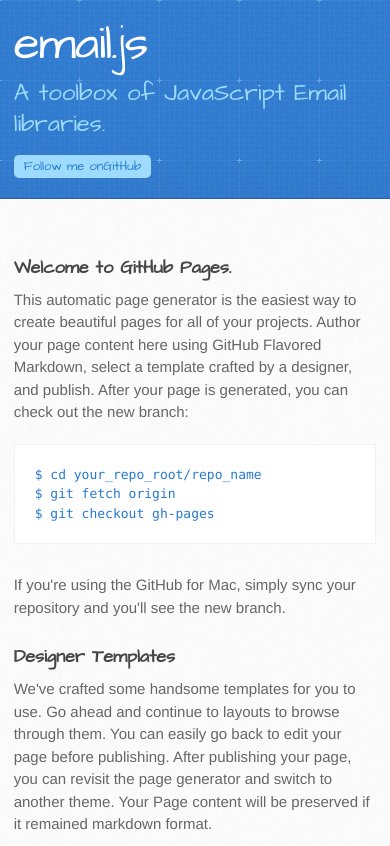
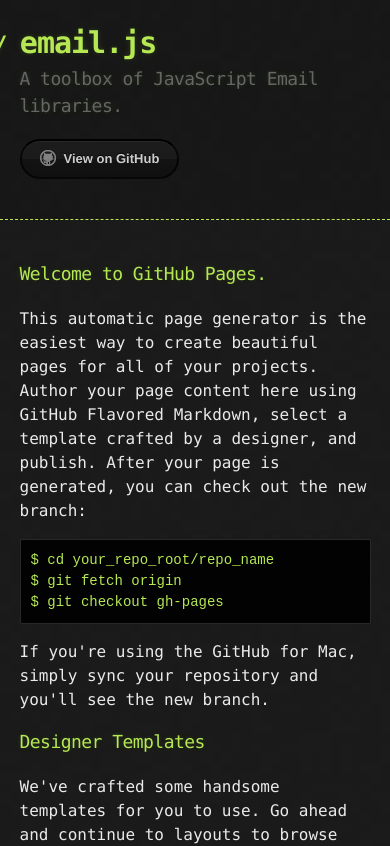
Before and after one commit to emailjs/emailjs.github.io, a plain HTML site: page index.html in a window 390 px wide. Shown: the top 846 px of the page. Drawn offline with Linux system fonts and the light colour scheme.

Commit message:
Replace master branch with page content via GitHub

```diff
--- a/index.html
+++ b/index.html
@@ -3,32 +3,30 @@
   <head>
     <meta charset='utf-8'>
     <meta http-equiv="X-UA-Compatible" content="chrome=1">
-    <meta name="viewport" content="width=device-width, initial-scale=1, maximum-scale=1">
-    <link href='https://fonts.googleapis.com/css?family=Architects+Daughter' rel='stylesheet' type='text/css'>
+
     <link rel="stylesheet" type="text/css" href="stylesheets/stylesheet.css" media="screen" />
     <link rel="stylesheet" type="text/css" href="stylesheets/pygment_trac.css" media="screen" />
     <link rel="stylesheet" type="text/css" href="stylesheets/print.css" media="print" />
-
-    <!--[if lt IE 9]>
-    <script src="//html5shiv.googlecode.com/svn/trunk/html5.js"></script>
-    <![endif]-->
 
     <title>email.js by emailjs</title>
   </head>
 
   <body>
+
     <header>
-      <div class="inner">
+      <div class="container">
         <h1>email.js</h1>
         <h2>A toolbox of JavaScript Email libraries.</h2>
-        <a href="https://github.com/emailjs" class="button"><small>Follow me on</small>GitHub</a>
+
+        <section id="downloads">
+          <a href="https://github.com/emailjs" class="btn btn-github"><span class="icon"></span>View on GitHub</a>
+        </section>
       </div>
     </header>
 
-    <div id="content-wrapper">
-      <div class="inner clearfix">
-        <section id="main-content">
-          <h3>
+    <div class="container">
+      <section id="main_content">
+        <h3>
 <a name="welcome-to-github-pages" class="anchor" href="#welcome-to-github-pages"><span class="octicon octicon-link"></span></a>Welcome to GitHub Pages.</h3>
 
 <p>This automatic page generator is the easiest way to create beautiful pages for all of your projects. Author your page content here using GitHub Flavored Markdown, select a template crafted by a designer, and publish. After your page is generated, you can check out the new branch:</p>
@@ -59,14 +57,7 @@
 <a name="support-or-contact" class="anchor" href="#support-or-contact"><span class="octicon octicon-link"></span></a>Support or Contact</h3>
 
 <p>Having trouble with Pages? Check out the documentation at <a href="http://help.github.com/pages">http://help.github.com/pages</a> or contact <a href="mailto:support@github.com">support@github.com</a> and we’ll help you sort it out.</p>
-        </section>
-
-        <aside id="sidebar">
-
-
-          <p>This page was generated by <a href="https://pages.github.com">GitHub Pages</a> using the Architect theme by <a href="https://twitter.com/jasonlong">Jason Long</a>.</p>
-        </aside>
-      </div>
+      </section>
     </div>
 
 
--- a/stylesheets/pygment_trac.css
+++ b/stylesheets/pygment_trac.css
@@ -1,4 +1,3 @@
-.highlight  { background: #ffffff; }
 .highlight .c { color: #999988; font-style: italic } /* Comment */
 .highlight .err { color: #a61717; background-color: #e3d2d2 } /* Error */
 .highlight .k { font-weight: bold } /* Keyword */
@@ -35,7 +34,7 @@
 .highlight .ne { color: #990000; font-weight: bold } /* Name.Exception */
 .highlight .nf { color: #990000; font-weight: bold } /* Name.Function */
 .highlight .nn { color: #555555 } /* Name.Namespace */
-.highlight .nt { color: #000080 } /* Name.Tag */
+.highlight .nt { color: #CBDFFF } /* Name.Tag */
 .highlight .nv { color: #008080 } /* Name.Variable */
 .highlight .ow { font-weight: bold } /* Operator.Word */
 .highlight .w { color: #bbbbbb } /* Text.Whitespace */
--- a/stylesheets/stylesheet.css
+++ b/stylesheets/stylesheet.css
@@ -1,479 +1,247 @@
-/* http://meyerweb.com/eric/tools/css/reset/
-   v2.0 | 20110126
-   License: none (public domain)
-*/
-html, body, div, span, applet, object, iframe,
-h1, h2, h3, h4, h5, h6, p, blockquote, pre,
-a, abbr, acronym, address, big, cite, code,
-del, dfn, em, img, ins, kbd, q, s, samp,
-small, strike, strong, sub, sup, tt, var,
-b, u, i, center,
-dl, dt, dd, ol, ul, li,
-fieldset, form, label, legend,
-table, caption, tbody, tfoot, thead, tr, th, td,
-article, aside, canvas, details, embed,
-figure, figcaption, footer, header, hgroup,
-menu, nav, output, ruby, section, summary,
-time, mark, audio, video {
-	margin: 0;
-	padding: 0;
-	border: 0;
-	font-size: 100%;
-	font: inherit;
-	vertical-align: baseline;
-}
-/* HTML5 display-role reset for older browsers */
-article, aside, details, figcaption, figure,
-footer, header, hgroup, menu, nav, section {
-	display: block;
-}
 body {
-	line-height: 1;
-}
-ol, ul {
-	list-style: none;
-}
-blockquote, q {
-	quotes: none;
-}
-blockquote:before, blockquote:after,
-q:before, q:after {
-	content: '';
-	content: none;
-}
-table {
-	border-collapse: collapse;
-	border-spacing: 0;
+  margin: 0;
+  padding: 0;
+  background: #151515 url("../images/bkg.png") 0 0;
+  color: #eaeaea;
+  font: 16px;
+  line-height: 1.5;
+  font-family: Monaco, "Bitstream Vera Sans Mono", "Lucida Console", Terminal, monospace;
 }
 
-/* LAYOUT STYLES */
-body {
-  font-size: 15px;
+/* General & 'Reset' Stuff */
+
+.container {
+  width: 90%;
+  max-width: 600px;
+  margin: 0 auto;
+}
+
+section {
+  display: block;
+  margin: 0 0 20px 0;
+}
+
+h1, h2, h3, h4, h5, h6 {
+  margin: 0 0 20px;
+}
+
+li {
+  line-height: 1.4 ;
+}
+
+/* Header, <header>
+   header   - container
+   h1       - project name
+   h2       - project description
+*/
+
+header {
+  background: rgba(0, 0, 0, 0.1);
+  width: 100%;
+  border-bottom: 1px dashed #b5e853;
+  padding: 20px 0;
+  margin: 0 0 40px 0;
+}
+
+header h1 {
+  font-size: 30px;
   line-height: 1.5;
-  background: #fafafa url(../images/body-bg.jpg) 0 0 repeat;
-  font-family: 'Helvetica Neue', Helvetica, Arial, serif;
-  font-weight: 400;
+  margin: 0 0 0 -40px;
+  font-weight: bold;
+  font-family: Monaco, "Bitstream Vera Sans Mono", "Lucida Console", Terminal, monospace;
+  color: #b5e853;
+  text-shadow: 0 1px 1px rgba(0, 0, 0, 0.1),
+               0 0 5px rgba(181, 232, 83, 0.1),
+               0 0 10px rgba(181, 232, 83, 0.1);
+  letter-spacing: -1px;
+  -webkit-font-smoothing: antialiased;
+}
+
+header h1:before {
+  content: "./ ";
+  font-size: 24px;
+}
+
+header h2 {
+  font-size: 18px;
+  font-weight: 300;
   color: #666;
 }
 
-a {
-  color: #2879d0;
-}
-a:hover {
-  color: #2268b2;
+#downloads .btn {
+  display: inline-block;
+  text-align: center;
+  margin: 0;
 }
 
-header {
-  padding-top: 40px;
-  padding-bottom: 40px;
-  font-family: 'Architects Daughter', 'Helvetica Neue', Helvetica, Arial, serif;
-  background: #2e7bcf url(../images/header-bg.jpg) 0 0 repeat-x;
-  border-bottom: solid 1px #275da1;
+/* Main Content
+*/
+
+#main_content {
+  width: 100%;
+  -webkit-font-smoothing: antialiased;
+}
+section img {
+  max-width: 100%
 }
 
-header h1 {
-  letter-spacing: -1px;
-  font-size: 72px;
-  color: #fff;
-  line-height: 1;
-  margin-bottom: 0.2em;
-  width: 540px;
+h1, h2, h3, h4, h5, h6 {
+  font-weight: normal;
+  font-family: Monaco, "Bitstream Vera Sans Mono", "Lucida Console", Terminal, monospace;
+  color: #b5e853;
+  letter-spacing: -0.03em;
+  text-shadow: 0 1px 1px rgba(0, 0, 0, 0.1),
+               0 0 5px rgba(181, 232, 83, 0.1),
+               0 0 10px rgba(181, 232, 83, 0.1);
 }
 
-header h2 {
-  font-size: 26px;
-  color: #9ddcff;
-  font-weight: normal;
-  line-height: 1.3;
-  width: 540px;
-  letter-spacing: 0;
+#main_content h1 {
+  font-size: 30px;
 }
 
-.inner {
-  position: relative;
-  width: 940px;
-  margin: 0 auto;
+#main_content h2 {
+  font-size: 24px;
 }
 
-#content-wrapper {
-  border-top: solid 1px #fff;
-  padding-top: 30px;
+#main_content h3 {
+  font-size: 18px;
 }
 
-#main-content {
-  width: 690px;
-  float: left;
+#main_content h4 {
+  font-size: 14px;
 }
 
-#main-content img {
-  max-width: 100%;
+#main_content h5 {
+  font-size: 12px;
+  text-transform: uppercase;
+  margin: 0 0 5px 0;
 }
 
-aside#sidebar {
-  width: 200px;
-  padding-left: 20px;
-  min-height: 504px;
-  float: right;
-  background: transparent url(../images/sidebar-bg.jpg) 0 0 no-repeat;
+#main_content h6 {
   font-size: 12px;
-  line-height: 1.3;
+  text-transform: uppercase;
+  color: #999;
+  margin: 0 0 5px 0;
 }
 
-aside#sidebar p.repo-owner,
-aside#sidebar p.repo-owner a {
+dt {
+  font-style: italic;
   font-weight: bold;
 }
 
-#downloads {
-  margin-bottom: 40px;
+ul li {
+  list-style: none;
 }
 
-a.button {
-  width: 134px;
-  height: 58px;
-  line-height: 1.2;
-  font-size: 23px;
-  color: #fff;
-  padding-left: 68px;
-  padding-top: 22px;
-  font-family: 'Architects Daughter', 'Helvetica Neue', Helvetica, Arial, serif;
-}
-a.button small {
-  display: block;
-  font-size: 11px;
-}
-header a.button {
-  position: absolute;
-  right: 0;
-  top: 0;
-  background: transparent url(../images/github-button.png) 0 0 no-repeat;
-}
-aside a.button {
-  width: 138px;
-  padding-left: 64px;
-  display: block;
-  background: transparent url(../images/download-button.png) 0 0 no-repeat;
-  margin-bottom: 20px;
-  font-size: 21px;
+ul li:before {
+  content: ">>";
+  font-family: Monaco, "Bitstream Vera Sans Mono", "Lucida Console", Terminal, monospace;
+  font-size: 13px;
+  color: #b5e853;
+  margin-left: -37px;
+  margin-right: 21px;
+  line-height: 16px;
 }
 
-code, pre {
-  font-family: Monaco, "Bitstream Vera Sans Mono", "Lucida Console", Terminal, monospace;
-  color: #222;
-  margin-bottom: 30px;
-  font-size: 13px;
-}
-
-code {
-  background-color: #f2f8fc;
-  border: solid 1px #dbe7f3;
-  padding: 0 3px;
+blockquote {
+  color: #aaa;
+  padding-left: 10px;
+  border-left: 1px dotted #666;
 }
 
 pre {
-  padding: 20px;
-  background: #fff;
-  text-shadow: none;
+  background: rgba(0, 0, 0, 0.9);
+  border: 1px solid rgba(255, 255, 255, 0.15);
+  padding: 10px;
+  font-size: 14px;
+  color: #b5e853;
+  border-radius: 2px;
+  -moz-border-radius: 2px;
+  -webkit-border-radius: 2px;
+  text-wrap: normal;
   overflow: auto;
-  border: solid 1px #f2f2f2;
-}
-pre code {
-  color: #2879d0;
-  background-color: #fff;
-  border: none;
-  padding: 0;
-}
-
-ul, ol, dl {
-  margin-bottom: 20px;
-}
-
-
-/* COMMON STYLES */
-
-hr {
-  height: 1px;
-  line-height: 1px;
-  margin-top: 1em;
-  padding-bottom: 1em;
-  border: none;
-  background: transparent url('../images/hr.png') 0 0 no-repeat;
+  overflow-y: hidden;
 }
 
 table {
   width: 100%;
-  border: 1px solid #ebebeb;
+  margin: 0 0 20px 0;
 }
 
 th {
-  font-weight: 500;
+  text-align: left;
+  border-bottom: 1px dashed #b5e853;
+  padding: 5px 10px;
 }
 
 td {
-  border: 1px solid #ebebeb;
-  text-align: center;
-  font-weight: 300;
+  padding: 5px 10px;
 }
 
-form {
-  background: #f2f2f2;
-  padding: 20px;
-
+hr {
+  height: 0;
+  border: 0;
+  border-bottom: 1px dashed #b5e853;
+  color: #b5e853;
 }
 
+/* Buttons
+*/
 
-/* GENERAL ELEMENT TYPE STYLES */
-
-#main-content h1 {
-  font-family: 'Architects Daughter', 'Helvetica Neue', Helvetica, Arial, serif;
-  font-size: 2.8em;
-  letter-spacing: -1px;
-  color: #474747;
+.btn {
+  display: inline-block;
+  background: -webkit-linear-gradient(top, rgba(40, 40, 40, 0.3), rgba(35, 35, 35, 0.3) 50%, rgba(10, 10, 10, 0.3) 50%, rgba(0, 0, 0, 0.3));
+  padding: 8px 18px;
+  border-radius: 50px;
+  border: 2px solid rgba(0, 0, 0, 0.7);
+  border-bottom: 2px solid rgba(0, 0, 0, 0.7);
+  border-top: 2px solid rgba(0, 0, 0, 1);
+  color: rgba(255, 255, 255, 0.8);
+  font-family: Helvetica, Arial, sans-serif;
+  font-weight: bold;
+  font-size: 13px;
+  text-decoration: none;
+  text-shadow: 0 -1px 0 rgba(0, 0, 0, 0.75);
+  box-shadow: inset 0 1px 0 rgba(255, 255, 255, 0.05);
 }
 
-#main-content h1:before {
-  content: "/";
-  color: #9ddcff;
-  padding-right: 0.3em;
-  margin-left: -0.9em;
+.btn:hover {
+  background: -webkit-linear-gradient(top, rgba(40, 40, 40, 0.6), rgba(35, 35, 35, 0.6) 50%, rgba(10, 10, 10, 0.8) 50%, rgba(0, 0, 0, 0.8));
 }
 
-#main-content h2 {
-  font-family: 'Architects Daughter', 'Helvetica Neue', Helvetica, Arial, serif;
-  font-size: 22px;
-  font-weight: bold;
-  margin-bottom: 8px;
-  color: #474747;
-}
-#main-content h2:before {
-  content: "//";
-  color: #9ddcff;
-  padding-right: 0.3em;
-  margin-left: -1.5em;
+.btn .icon {
+  display: inline-block;
+  width: 16px;
+  height: 16px;
+  margin: 1px 8px 0 0;
+  float: left;
 }
 
-#main-content h3 {
-  font-family: 'Architects Daughter', 'Helvetica Neue', Helvetica, Arial, serif;
-  font-size: 18px;
-  font-weight: bold;
-  margin-top: 24px;
-  margin-bottom: 8px;
-  color: #474747;
+.btn-github .icon {
+  opacity: 0.6;
+  background: url("../images/blacktocat.png") 0 0 no-repeat;
 }
 
-#main-content h3:before {
-  content: "///";
-  color: #9ddcff;
-  padding-right: 0.3em;
-  margin-left: -2em;
+/* Links
+   a, a:hover, a:visited
+*/
+
+a {
+  color: #63c0f5;
+  text-shadow: 0 0 5px rgba(104, 182, 255, 0.5);
 }
 
-#main-content h4 {
-  font-family: 'Architects Daughter', 'Helvetica Neue', Helvetica, Arial, serif;
-  font-size: 15px;
-  font-weight: bold;
-  color: #474747;
+/* Clearfix */
+
+.cf:before, .cf:after {
+  content:"";
+  display:table;
 }
 
-h4:before {
-  content: "////";
-  color: #9ddcff;
-  padding-right: 0.3em;
-  margin-left: -2.8em;
+.cf:after {
+  clear:both;
 }
 
-#main-content h5 {
-  font-family: 'Architects Daughter', 'Helvetica Neue', Helvetica, Arial, serif;
-  font-size: 14px;
-  color: #474747;
+.cf {
+  zoom:1;
 }
-h5:before {
-  content: "/////";
-  color: #9ddcff;
-  padding-right: 0.3em;
-  margin-left: -3.2em;
-}
-
-#main-content h6 {
-  font-family: 'Architects Daughter', 'Helvetica Neue', Helvetica, Arial, serif;
-  font-size: .8em;
-  color: #474747;
-}
-h6:before {
-  content: "//////";
-  color: #9ddcff;
-  padding-right: 0.3em;
-  margin-left: -3.7em;
-}
-
-p {
-  margin-bottom: 20px;
-}
-
-a {
-  text-decoration: none;
-}
-
-p a {
-  font-weight: 400;
-}
-
-blockquote {
-  font-size: 1.6em;
-  border-left: 10px solid #e9e9e9;
-  margin-bottom: 20px;
-  padding: 0 0 0 30px;
-}
-
-ul {
-  list-style: disc inside;
-  padding-left: 20px;
-}
-
-ol {
-  list-style: decimal inside;
-  padding-left: 3px;
-}
-
-dl dd {
-  font-style: italic;
-  font-weight: 100;
-}
-
-footer {
-  background: transparent url('../images/hr.png') 0 0 no-repeat;
-  margin-top: 40px;
-  padding-top: 20px;
-  padding-bottom: 30px;
-  font-size: 13px;
-  color: #aaa;
-}
-
-footer a {
-  color: #666;
-}
-footer a:hover {
-  color: #444;
-}
-
-/* MISC */
-.clearfix:after {
-  clear: both;
-  content: '.';
-  display: block;
-  visibility: hidden;
-  height: 0;
-}
-
-.clearfix {display: inline-block;}
-* html .clearfix {height: 1%;}
-.clearfix {display: block;}
-
-/* #Media Queries
-================================================== */
-
-/* Smaller than standard 960 (devices and browsers) */
-@media only screen and (max-width: 959px) {}
-
-/* Tablet Portrait size to standard 960 (devices and browsers) */
-@media only screen and (min-width: 768px) and (max-width: 959px) {
-  .inner {
-    width: 740px;
-  }
-  header h1, header h2 {
-    width: 340px;
-  }
-  header h1 {
-    font-size: 60px;
-  }
-  header h2 {
-    font-size: 30px;
-  }
-  #main-content {
-    width: 490px;
-  }
-  #main-content h1:before,
-  #main-content h2:before,
-  #main-content h3:before,
-  #main-content h4:before,
-  #main-content h5:before,
-  #main-content h6:before {
-    content: none;
-    padding-right: 0;
-    margin-left: 0;
-  }
-}
-
-/* All Mobile Sizes (devices and browser) */
-@media only screen and (max-width: 767px) {
-  .inner {
-    width: 93%;
-  }
-  header {
-    padding: 20px 0;
-  }
-  header .inner {
-    position: relative;
-  }
-  header h1, header h2 {
-    width: 100%;
-  }
-  header h1 {
-    font-size: 48px;
-  }
-  header h2 {
-    font-size: 24px;
-  }
-  header a.button {
-    background-image: none;
-    width: auto;
-    height: auto;
-    display: inline-block;
-    margin-top: 15px;
-    padding: 5px 10px;
-    position: relative;
-    text-align: center;
-    font-size: 13px;
-    line-height: 1;
-    background-color: #9ddcff;
-    color: #2879d0;
-    -moz-border-radius: 5px;
-    -webkit-border-radius: 5px;
-    border-radius: 5px;
-  }
-  header a.button small {
-    font-size: 13px;
-    display: inline;
-  }
-  #main-content,
-  aside#sidebar {
-    float: none;
-    width: 100% ! important;
-  }
-  aside#sidebar {
-    background-image: none;
-    margin-top: 20px;
-    border-top: solid 1px #ddd;
-    padding: 20px 0;
-    min-height: 0;
-  }
-  aside#sidebar a.button {
-    display: none;
-  }
-  #main-content h1:before,
-  #main-content h2:before,
-  #main-content h3:before,
-  #main-content h4:before,
-  #main-content h5:before,
-  #main-content h6:before {
-    content: none;
-    padding-right: 0;
-    margin-left: 0;
-  }
-}
-
-/* Mobile Landscape Size to Tablet Portrait (devices and browsers) */
-@media only screen and (min-width: 480px) and (max-width: 767px) {}
-
-/* Mobile Portrait Size to Mobile Landscape Size (devices and browsers) */
-@media only screen and (max-width: 479px) {}
```
Also changed, not shown: images/bkg.png (added), images/blacktocat.png (added).
